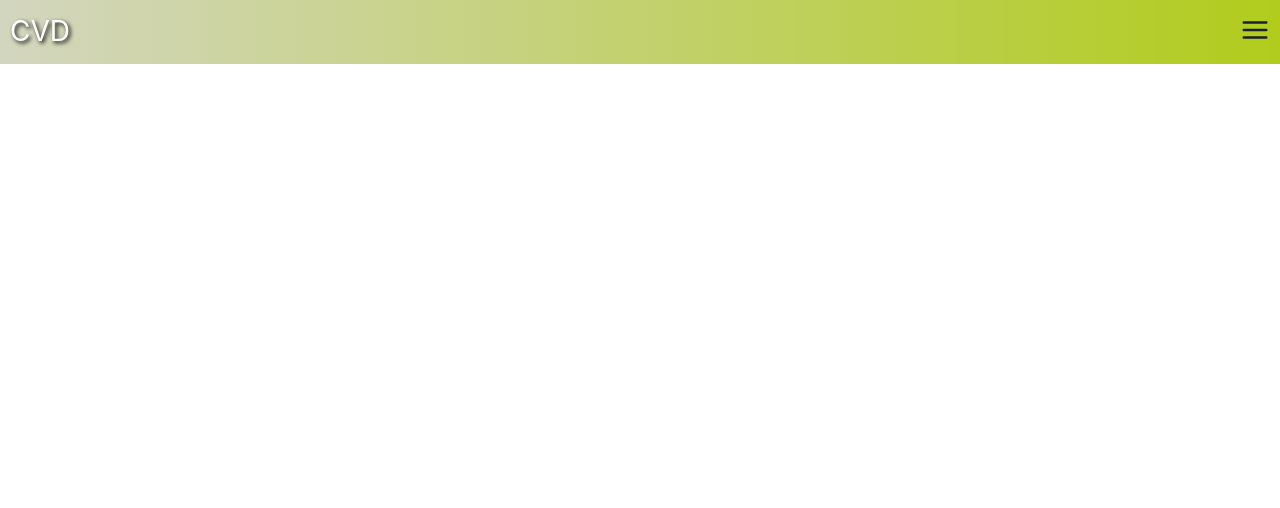
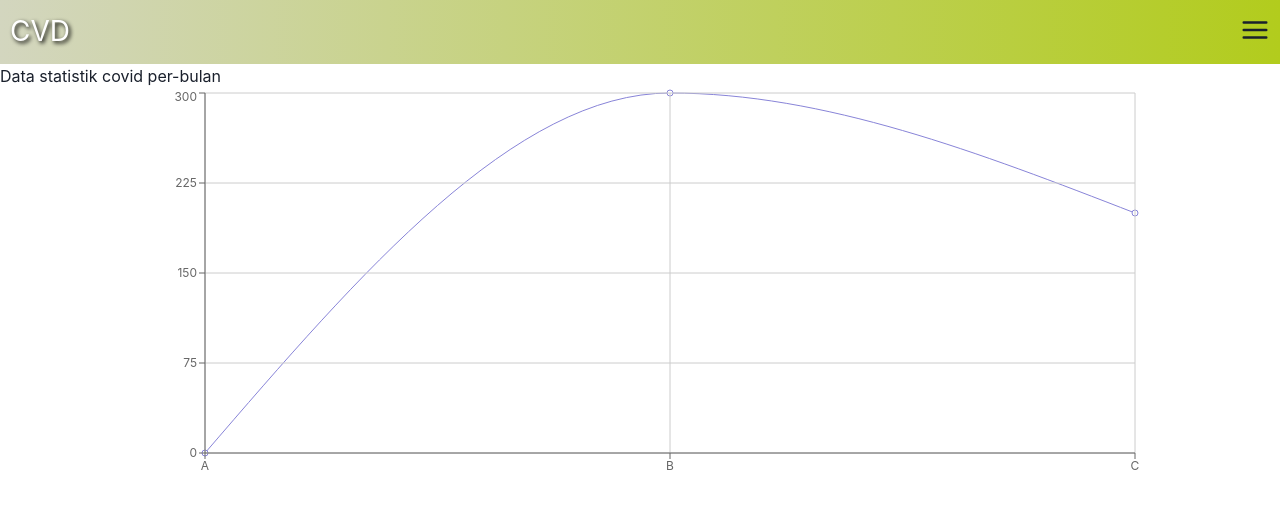
Before and after one commit to fydhfzh/FPLBE, a React (Create React App) app: page /data in a window 1280 px wide. Shown: the top 508 px of the page. Built offline with nearby package versions, Linux system fonts and the light colour scheme.

Commit message:
Add charts npm

```diff
--- a/package.json
+++ b/package.json
@@ -19,6 +19,7 @@
     "react-fetch": "0.0.9",
     "react-router-dom": "^5.3.0",
     "react-scripts": "4.0.3",
+    "recharts": "^2.1.3",
     "web-vitals": "^1.1.2"
   },
   "scripts": {
--- a/src/App.css
+++ b/src/App.css
@@ -10,6 +10,19 @@
     background: linear-gradient(to right, #d3d6bf, #b2cc1d);
 }
 
+/* .graph-container{
+    box-shadow: cadetblue;
+    border: 2px solid blue;
+} */
+
+.recharts-wrapper{
+    margin: auto;
+}
+
+.center{
+    display: block;
+    margin: 2px auto;
+}
 
 .info-button{
     margin-bottom: 3px;
--- a/src/components/DrawerNav.js
+++ b/src/components/DrawerNav.js
@@ -40,13 +40,16 @@ import { Box, VStack, StackDivider, HStack } from "@chakra-ui/react";
                     <Link to='/' onClick={onClose}>Home</Link>
                 </Box>
                 <Box>
+                    <Link to='/data' onClick={onClose}>Data</Link>
+                </Box>
+                <Box>
                     <Link to='/login' onClick={onClose}>Log In</Link>
                 </Box>
               </VStack>
             </DrawerBody>
 
-            <DrawerFooter borderTopWidth="1px">
-               <HStack>
+            <DrawerFooter borderTopWidth="1px" >
+               <HStack w="100%">
                     <Box>
                        <InfoIcon className="info-button" cursor="pointer"/>
                     </Box>
--- /dev/null
+++ b/src/components/GraphStats.js
@@ -0,0 +1,17 @@
+import React from 'react'
+import { LineChart, Line, CartesianGrid, XAxis, YAxis } from 'recharts';
+function GraphStats() {
+    const data = [{name: 'A', uv: 0, pv: 240}, {name: 'B', uv:300, pv:220}, {name: "C", uv: 200, pv: 250}]
+    return (
+        <div>
+            <LineChart width={1000} height ={400} data={data}>
+                <Line type="monotone" dataKey="uv" stroke="#8884d8" />
+                <CartesianGrid stroke="#ccc" />
+                <XAxis dataKey="name" fontSize="12px"/>
+                <YAxis fontSize="12px"/>
+           </LineChart>
+        </div>
+    )
+}
+
+export default GraphStats
--- /dev/null
+++ b/src/pages/Data.js
@@ -0,0 +1,18 @@
+import React from 'react';
+import GraphStats from '../components/GraphStats';
+
+
+function Data() {
+
+    return (
+        <div>
+            <h1>Data statistik covid per-bulan</h1>
+            <div className="graph-container">
+                <GraphStats/>
+             </div>
+        </div>
+
+    )
+}
+
+export default Data
--- a/src/routes.js
+++ b/src/routes.js
@@ -3,6 +3,7 @@ import { BrowserRouter as Router, Switch, Route, Link } from 'react-router-dom';
 import Home from './pages/home'
 import About from './pages/about'
 import Login from './pages/login'
+import Data from './pages/Data'
 
 function routes() {
     return (
@@ -11,6 +12,7 @@ function routes() {
             <Route exact path='/' component={Home}/>
             <Route path='/about' component={About}/>
             <Route path='/login' component={Login}/>
+            <Route path='/data' component={Data}/>
             </Switch>
 
     );
```
Also changed, not shown: 1 other file (tests, documents, lock files or other folders).
